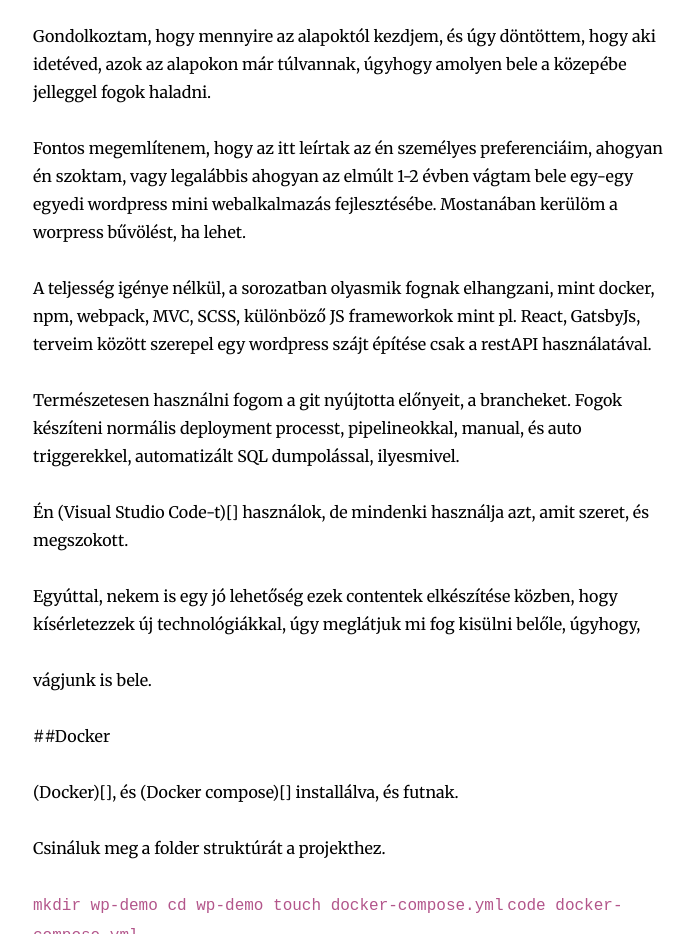
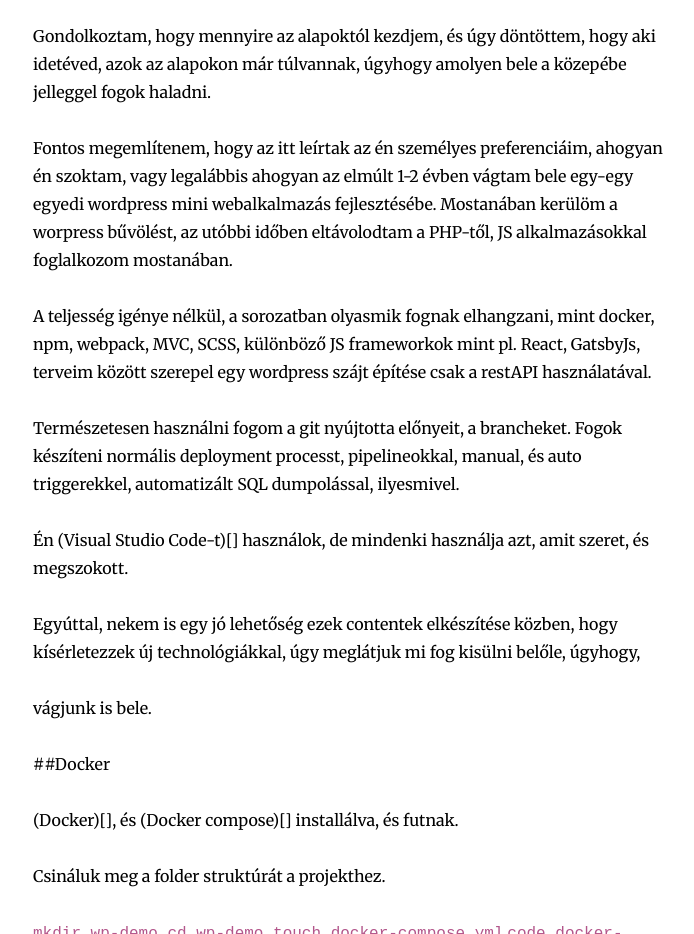
Before and after one commit to zilahir/rzblog, a Gatsby site: page /wp-tutorial-1/ in a window 1280 px wide. Shown: the part 860-1794 px from the top of the page, without its empty margins (292-986 px from the left). Built offline with nearby package versions, Linux system fonts and the light colour scheme; Gatsby itself is replaced by a stand-in of ours; some packages are replaced by stand-ins of ours.

Commit message:
expl added.

```diff
--- a/content/blog/wp-tutorial-1/index.md
+++ b/content/blog/wp-tutorial-1/index.md
@@ -16,7 +16,7 @@ Sajnos nagyon sok internetes közösségben, legyen az egy tematikus wordpress c
 
 Gondolkoztam, hogy mennyire az alapoktól kezdjem, és úgy döntöttem, hogy aki idetéved, azok az alapokon már túlvannak, úgyhogy amolyen bele a közepébe jelleggel fogok haladni.
 
-Fontos megemlítenem, hogy az itt leírtak az én személyes preferenciáim, ahogyan én szoktam, vagy legalábbis ahogyan az elmúlt 1-2 évben vágtam bele egy-egy egyedi wordpress mini webalkalmazás fejlesztésébe. Mostanában kerülöm a worpress bűvölést, ha lehet.
+Fontos megemlítenem, hogy az itt leírtak az én személyes preferenciáim, ahogyan én szoktam, vagy legalábbis ahogyan az elmúlt 1-2 évben vágtam bele egy-egy egyedi wordpress mini webalkalmazás fejlesztésébe. Mostanában kerülöm a worpress bűvölést, az utóbbi időben eltávolodtam a PHP-től, JS alkalmazásokkal foglalkozom mostanában.
 
 A teljesség igénye nélkül, a sorozatban olyasmik fognak elhangzani, mint docker, npm, webpack, MVC, SCSS, különböző JS frameworkok mint pl. React, GatsbyJs, terveim között szerepel egy wordpress szájt építése csak a restAPI használatával.
 
```
